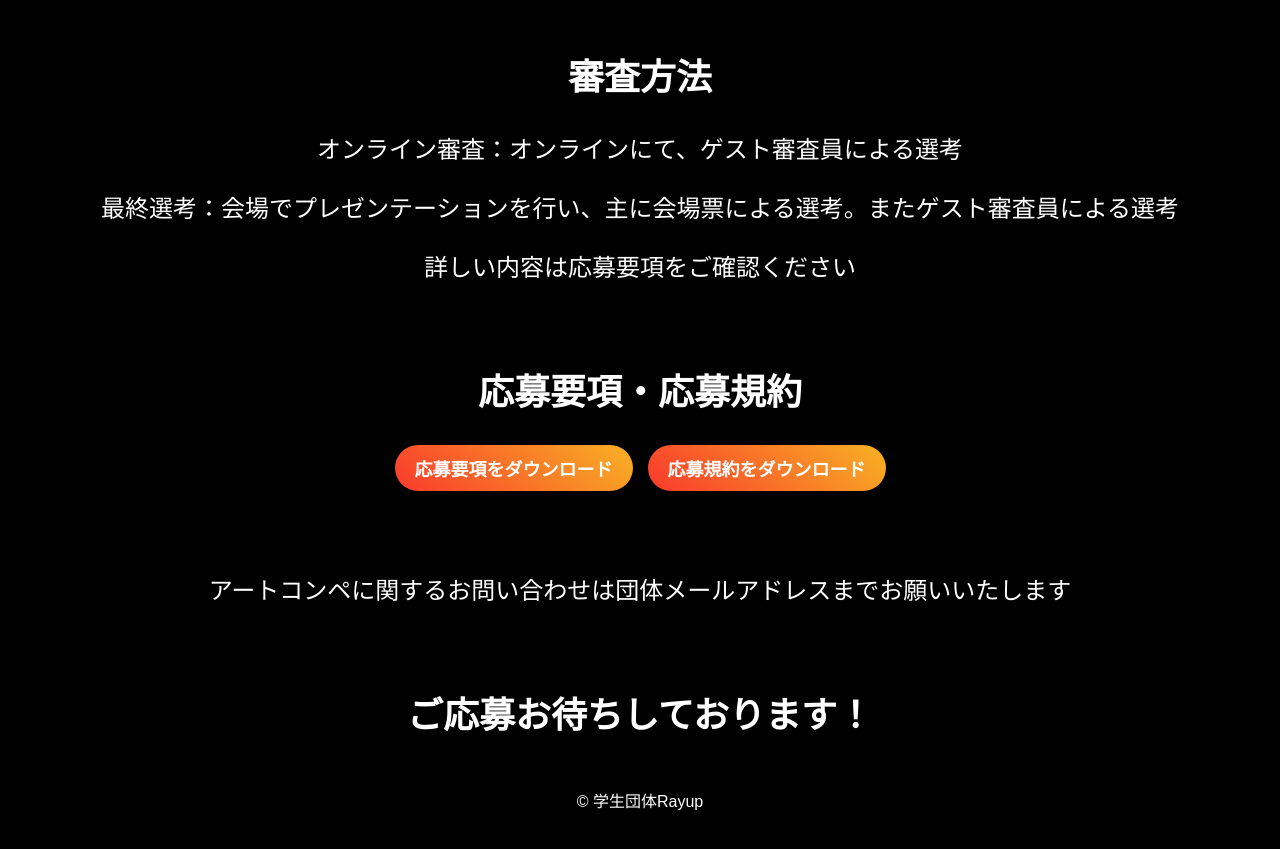
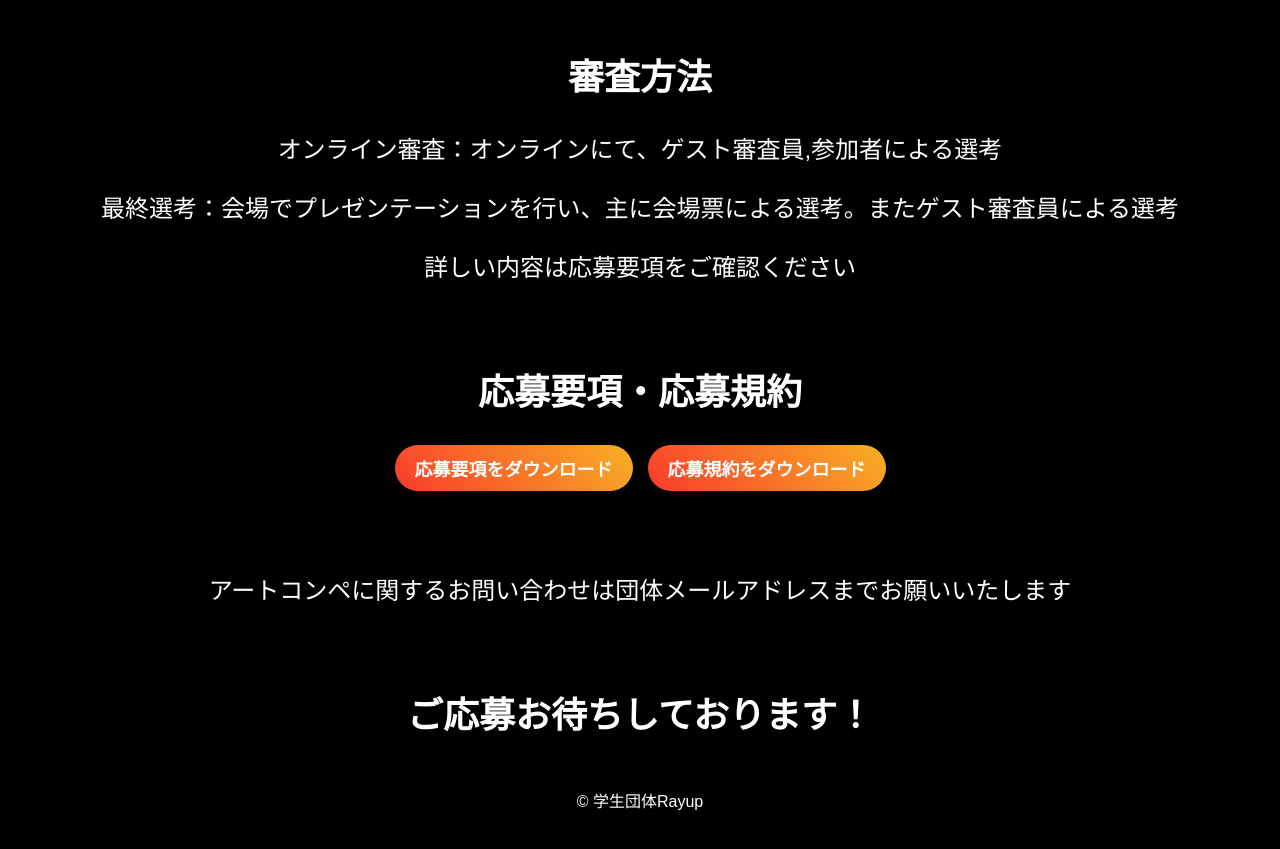
Before and after one commit to rayup-creative/gakusei-creative-festa.com, a plain HTML site: page index2.html in a window 1280 px wide. Shown: the part 4100-4949 px from the top of the page. Drawn offline with Linux system fonts and the light colour scheme.

Commit message:
add files

```diff
--- a/index2.html
+++ b/index2.html
@@ -118,7 +118,7 @@
         <!-- コンテンツ ３(デザイン変更) -->
         <div class="content-block">
             <h2>審査方法</h2>
-            <p>オンライン審査：オンラインにて、ゲスト審査員による選考</p>
+            <p>オンライン審査：オンラインにて、ゲスト審査員,参加者による選考</p>
             <p>最終選考：会場でプレゼンテーションを行い、主に会場票による選考。またゲスト審査員による選考</p>
             <p>詳しい内容は応募要項をご確認ください</p>
         </div>
```
